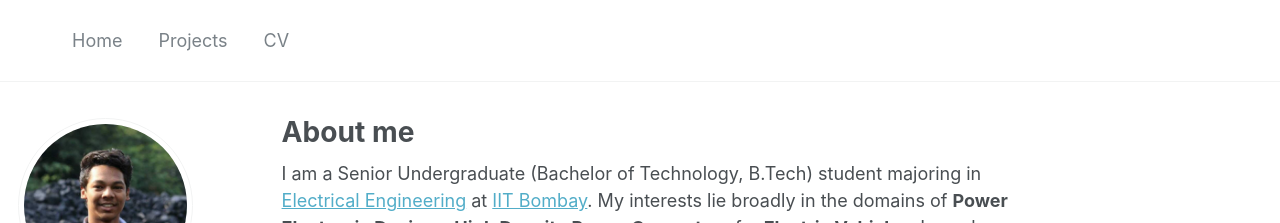
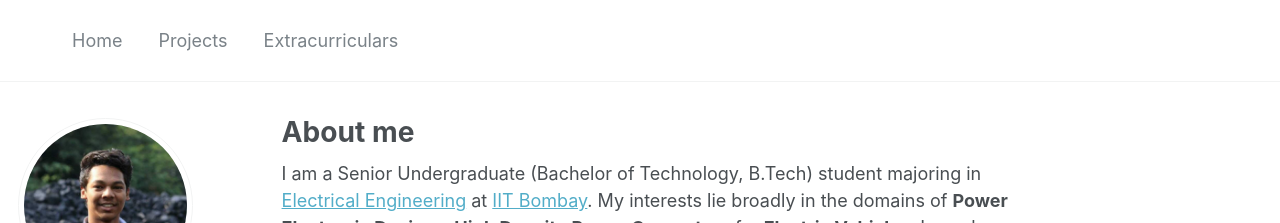
Before and after one commit to shreyasdethe/home, a Jekyll site: the page built from _pages/about.md, in a window 1280 px wide. Shown: the top 223 px of the page. Built offline with Jekyll 4.4.1, drawn with Linux system fonts in a browser that asks for light colours.

```diff
--- a/_data/navigation.yml
+++ b/_data/navigation.yml
@@ -13,5 +13,5 @@ main:
   - title: "Projects"
     url: /projects/
 
-  - title: "CV"
-    url: /cv/
+  - title: "Extracurriculars"
+    url: /extra/
--- a/_pages/about.md
+++ b/_pages/about.md
@@ -7,7 +7,6 @@ redirect_from:
   - /about/
   - /about.html
   - /home/
-  - https://shreyasdethe.github.io/
 ---
 
 I am a Senior Undergraduate (Bachelor of Technology, B.Tech) student majoring in [Electrical Engineering](https://www.ee.iitb.ac.in/web) at [IIT Bombay](http://www.iitb.ac.in). My interests lie broadly in the domains of **Power Electronic Devices, High Density Power Converters** for **Electric Vehicles**. I am also interested in exploring new fields like Battery Management Systems, Solar Energy Power Converter Systems and their possible correlation with my current interests.
```
Also changed, not shown: _pages/extra.md (added, +8 -0 lines).
